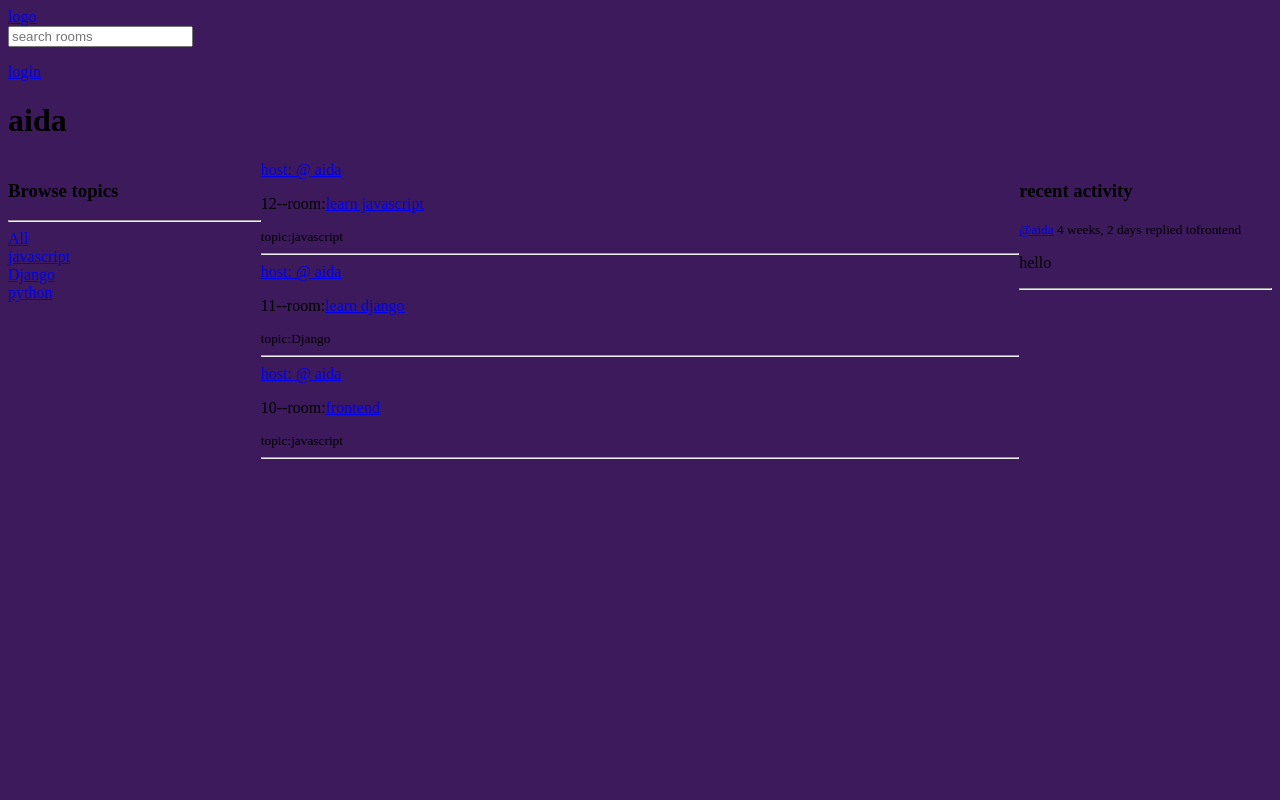
After one commit to ayda76/Chatapp, a Django app: page /profile/2/ in a window 1280 px wide. The commit adds this page. Run offline with Django 4.2, Linux system fonts and the light colour scheme; data comes from the database, SQL or seed files in the repository; both versions use the stored data as it was after the commit.

Commit message:
created profile and rooms

```diff
--- a/base/forms.py
+++ b/base/forms.py
@@ -6,3 +6,4 @@ class RoomForm(ModelForm):
     class Meta:
         model=Room
         fields ='__all__'
+        exclude=['host','participants']
--- a/base/models.py
+++ b/base/models.py
@@ -13,6 +13,8 @@ class Room(models.Model):
     topic=models.ForeignKey(Topic, on_delete=models.SET_NULL,null=True)
     name=models.CharField(max_length=300)
     description=models.TextField(null=True,blank=True)
+    participants=models.ManyToManyField(User,related_name='paricipants',blank=True)
+
     updated=models.DateTimeField(auto_now=True)
     created=models.DateTimeField(auto_now_add=True)
 
@@ -30,5 +32,8 @@ class Message(models.Model):
     updated=models.DateTimeField(auto_now=True)
     created=models.DateTimeField(auto_now_add=True)
 
+    class Meta:
+        ordering=['-updated','-created']
+
     def __str__(self):
-        return self.body
+        return self.body[0:50]
--- /dev/null
+++ b/base/templates/base/activity_component.html
@@ -0,0 +1,16 @@
+
+    <h3>recent activity</h3>
+    {%for message in room_messages %}
+    <div>
+
+      <small><a href="{% url 'userProfile' message.user.id %}">@{{message.user}}</a>  {{message.created|timesince}}</small>
+      <small>replied to{{message.room}}</small>
+      <p>{{message}}</p>
+      {% if request.user == message.user%}
+      <a href="{% url 'deleteMessage' message.id %}">delete</a>
+      {% endif %}
+      <hr>
+    </div>
+
+
+    {% endfor %}
--- /dev/null
+++ b/base/templates/base/feed_component.html
@@ -0,0 +1,15 @@
+{% for room in rooms%}
+<div>
+  {% if request.user == room.host %}
+  <a href="{% url 'updateRoom' room.id %}">Edit</a>
+    <a href="{% url 'deleteRoom' room.id %}">Delete</a>
+    {% endif%}
+    <a href="{% url 'userProfile' room.host.id %}">
+     host:   @ {{ room.host}}
+    </a>
+    <!--<a href="/room/{{room.id}}">{{room.name}}</a>-->
+    <p>{{room.id}}--room:<a href="{% url 'room' room.id%}">{{room.name}}</a>  </p>
+   <small>topic:{{room.topic.name}}</small>
+   <hr>
+</div>
+{% endfor%}
--- /dev/null
+++ b/base/templates/base/profile.html
@@ -0,0 +1,24 @@
+{% extends 'main.html'%}
+
+{% block content %}
+
+<style>
+.profile-container{
+    display: grid;
+    grid-template-columns: 1fr 3fr 1fr;
+}
+
+</style>
+
+<h1>{{user.username}}</h1>
+
+<div class="profile-container">
+
+    <div>{% include "base/topics_component.html" %} </div>
+
+
+
+    <div>{% include "base/feed_component.html" %}</div>
+    <div>{% include "base/activity_component.html" %}</div>
+</div>
+{% endblock content %}
--- /dev/null
+++ b/base/templates/base/topics_component.html
@@ -0,0 +1,12 @@
+<h3>Browse topics</h3>
+<hr>
+
+<div>
+  <a href="{% url 'home'%}">All</a>
+</div>
+{% for topic in topics%}
+<div>
+  <a href="{% url 'home'%}?q={{topic.name}}">{{topic.name}}</a>
+</div>
+
+{% endfor%}
--- a/base/urls.py
+++ b/base/urls.py
@@ -8,7 +8,9 @@ urlpatterns = [
     path('register/',views.registerPage, name='register'),
     path('',views.home, name='home'),
     path('room/<str:pk>/',views.room, name='room'),
+    path('profile/<str:pk>/',views.userProfile, name='userProfile'),
     path('createRoom/',views.createRoom, name='createRoom'),
     path('updateRoom/<str:pk>/',views.updateRoom, name='updateRoom'),
     path('deleteRoom/<str:pk>/',views.deleteRoom, name='deleteRoom'),
+    path('deleteMessage/<str:pk>/',views.deleteMessage, name='deleteMessage'),
 ]
--- a/base/views.py
+++ b/base/views.py
@@ -71,7 +71,8 @@ def home(request):
     rooms=Room.objects.filter(Q(topic__name__icontains=q)| Q(name__icontains=q)| Q(description__icontains=q))
     topics=Topic.objects.all()
     rooms_count=rooms.count()
-    context={'rooms':rooms,'topics':topics,'rooms_count':rooms_count}
+    room_messages=Message.objects.filter(Q(room__topic__name__icontains=q))
+    context={'rooms':rooms,'topics':topics,'rooms_count':rooms_count ,'room_messages':room_messages}
     return render(request,'base/index.html',context)
 
 def room(request,pk):
@@ -83,15 +84,29 @@ def room(request,pk):
             '''
     room=Room.objects.get(id=pk)
     room_messages=room.message_set.all().order_by('created')
+    participants=room.participants.all()
     if request.method=='POST':
         message=Message.objects.create(
             user=request.user,
             room=room,
             body=request.POST.get('body')
             )
+
+        room.participants.add(request.user)
         return redirect('room',pk=room.id)
-    context={'room':room,'room_messages':room_messages}
+    context={'room':room,'room_messages':room_messages ,'participants':participants}
     return render(request,'base/room.html',context)
+
+def userProfile(request,pk):
+    user=User.objects.get(id=pk)
+    rooms=user.room_set.all()
+    room_messages=user.message_set.all()
+    topics=Topic.objects.all()
+
+
+    context={'user':user,'rooms':rooms,'room_messages':room_messages,'topics':topics}
+    return render(request,'base/profile.html',context)
+
 
 @login_required(login_url='login')
 def createRoom(request):
@@ -100,7 +115,9 @@ def createRoom(request):
     if request.method=='POST':
         form=RoomForm(request.POST)
         if form.is_valid():
-            form.save()
+            room=form.save(commit=False)
+            room.host=request.user
+            room.save()
             return redirect('home')
     return  render(request,'base/room_form.html',context)
 
@@ -120,6 +137,7 @@ def updateRoom(request,pk):
             return redirect('home')
     context={'form':form}
     return  render(request,'base/room_form.html',context)
+
 @login_required(login_url='login')
 def deleteRoom(request, pk):
     room=Room.objects.get(id=pk)
@@ -127,3 +145,14 @@ def deleteRoom(request, pk):
         room.delete()
         return redirect('home')
     return render(request,'base/delete.html',{'obj':room})
+
+
+
+@login_required(login_url='login')
+def deleteMessage(request, pk):
+    message=Message.objects.get(id=pk)
+
+    if request.method=='POST':
+        message.delete()
+        return redirect('home')
+    return render(request,'base/delete.html',{'obj':message})
--- a/chatapp/settings.py
+++ b/chatapp/settings.py
@@ -116,7 +116,11 @@ USE_TZ = True
 # Static files (CSS, JavaScript, Images)
 # https://docs.djangoproject.com/en/4.0/howto/static-files/
 
-STATIC_URL = 'static/'
+STATIC_URL = '/static/'
+
+STATICFILES_DIRS =[
+    BASE_DIR / 'static'
+]
 
 # Default primary key field type
 # https://docs.djangoproject.com/en/4.0/ref/settings/#default-auto-field
--- /dev/null
+++ b/static/styles/main.css
@@ -0,0 +1,3 @@
+body{
+    background-color: rgb(60, 26, 92);
+}
--- a/templates/main.html
+++ b/templates/main.html
@@ -1,9 +1,11 @@
 <html lang="en">
+    {% load static%}
 <head>
     <meta charset="UTF-8">
     <meta http-equiv="X-UA-Compatible" content="IE=edge">
     <meta name="viewport" content="width=device-width, initial-scale=1.0">
     <title>chatapp</title>
+    <link rel="stylesheet" href="{% static 'styles/main.css'%}">
 </head>
 <body>
     {% include 'nav.html'%}
```
Also changed, not shown: base/templates/base/index.html (+6 -29 lines), base/templates/base/room.html (+26 -0 lines), base/migrations/0003_alter_room_options_room_participants.py (added), db.sqlite3.
